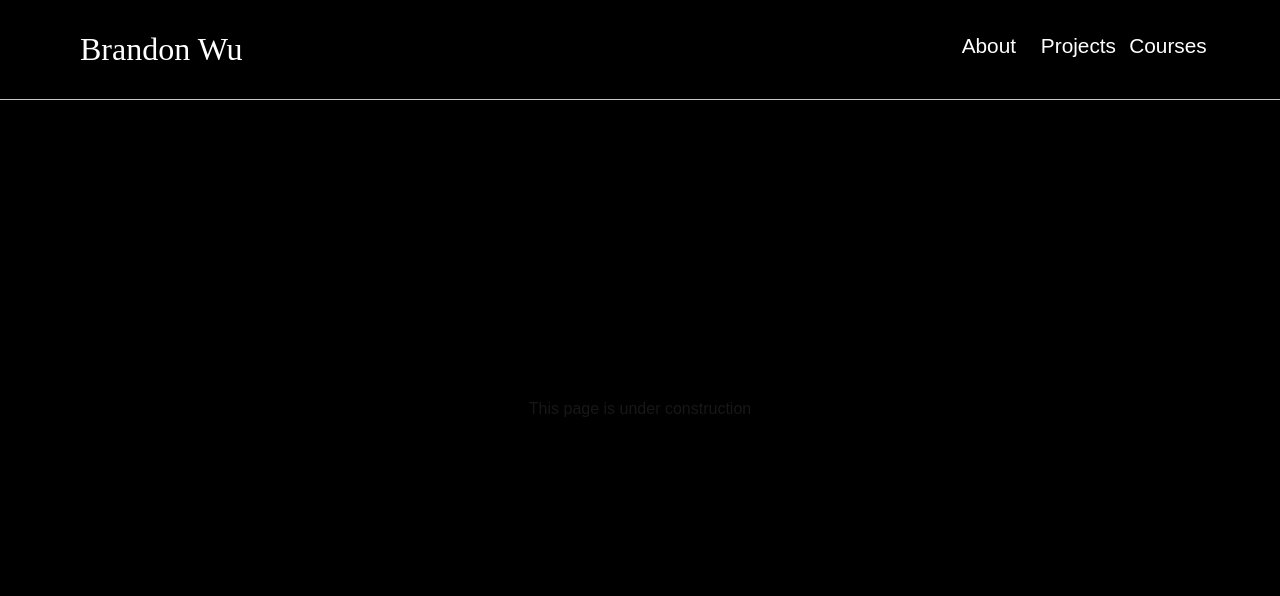
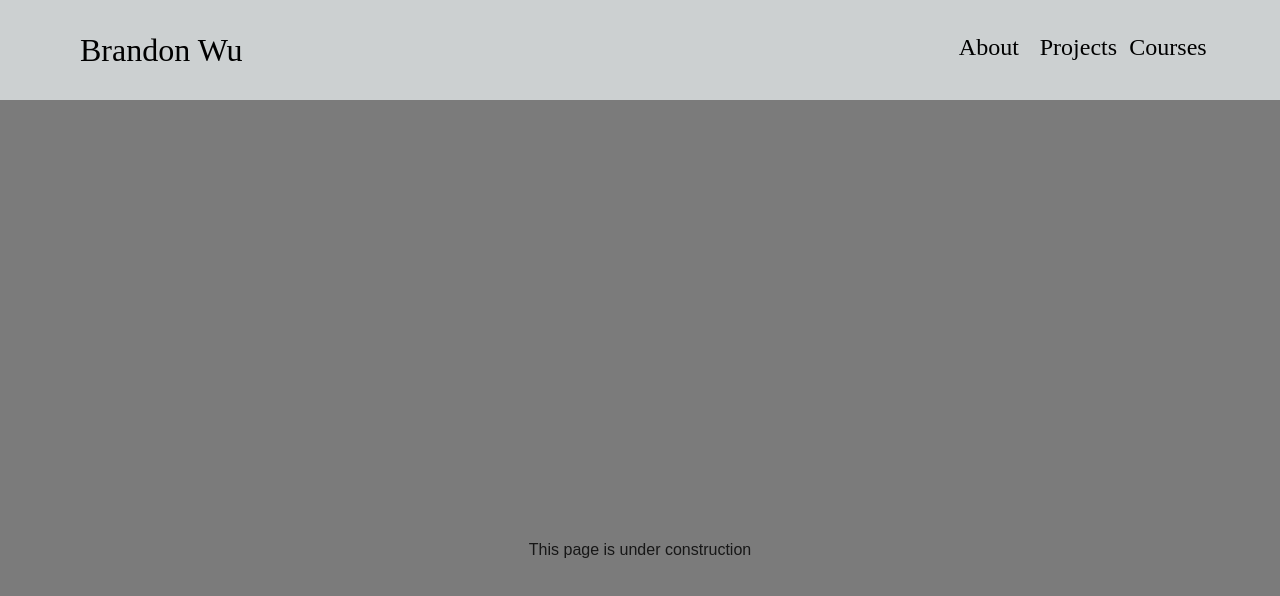
Before and after one commit to brandonwu32/brandonwu, a Next.js app: page /tbd in a window 1280 px wide. Shown: the top 596 px of the page. Built offline with nearby package versions, Linux system fonts and the light colour scheme.

Commit message:
change color scheme

```diff
--- a/src/app/components/navigation/navigation-bar.css
+++ b/src/app/components/navigation/navigation-bar.css
@@ -4,8 +4,9 @@
     flex-direction: row;
     width: 100vw;
     height: 12.5vh;
-    border-bottom: solid 0.05rem rgb(199, 199, 199);
-    background-color: rgba(0, 0, 0, 0.479);
+    background-color: #f3fafbac;
+    backdrop-filter: blur(2.5px);
+    -webkit-backdrop-filter: blur(5px);
     z-index: 3;
 }
 
--- a/src/app/components/navigation/navlink.css
+++ b/src/app/components/navigation/navlink.css
@@ -18,7 +18,7 @@
     background-repeat: no-repeat;
     transition: background-size 0.2s ease-in-out;
     text-decoration: none;
-    background-image: linear-gradient(white, white);
+    background-image: linear-gradient(rgb(0, 0, 0), rgb(0, 0, 0));
 }
 .nav-button:hover,
 .nav-button:focus,
--- a/src/app/components/navigation/navlink.js
+++ b/src/app/components/navigation/navlink.js
@@ -35,7 +35,7 @@ export default function NavLinks() {
                 backgroundRepeat: 'no-repeat',
                 transition: 'background-size 0.2s ease-in-out',
                 textDecoration: 'none',
-                backgroundImage: 'linear-gradient(white, white)',
+                backgroundImage: 'linear-gradient(black, black)',
             }
         }
     }
--- a/src/app/courses/page.css
+++ b/src/app/courses/page.css
@@ -72,7 +72,7 @@ html {
 }
 
 .scroll-content {
-    border-left: 15px solid;
+    border-left: 15px solid rgba(0, 0, 0, 0.661);
     margin-top: 2.5rem;
     padding-inline-start: 2rem;
     display: flex;
@@ -106,7 +106,6 @@ html {
 }
 
 .project-link:hover {
-    color: rgb(116, 116, 148);
     text-decoration: underline;
 }
 
--- a/src/app/globals.css
+++ b/src/app/globals.css
@@ -12,31 +12,39 @@ h1 {
   font-family: 'Source Serif Pro', serif;
   font-weight: 100;
   font-size: 3rem;
-  color: white;
+  color: rgb(0, 0, 0);
 }
 
 h2 {
   font-family: 'Source Serif Pro', serif;
   font-weight: 100;
   font-size: 2rem;
-  color: white;
+  color: rgb(0, 0, 0);
 }
 
 h3 {
-  font-family: 'Assistant', sans-serif;
+  font-family: 'Source Serif Pro', serif;
   font-weight: 500;
-  font-size: 1.3rem;
-  color: white;
+  font-size: 1.5rem;
+  color: rgb(0, 0, 0);
 }
 
 p {
   font-family: 'Assistant', sans-serif;
-  color: rgb(215, 215, 215);
+  color: rgb(0, 0, 0);
   line-height: 1.5rem;
 }
 
 a {
   text-decoration: none;
+}
+
+i {
+  color: black;
+}
+
+li {
+  color: black;
 }
 
 p a {
@@ -45,7 +53,7 @@ p a {
 }
 
 :root {
-  --background: #000000;
+  --background: #7b7b7b;
   --foreground: #171717;
 }
 
@@ -55,16 +63,23 @@ p a {
   object-fit: cover;
 }
 
+.page-container {
+  display: flex;
+  align-items: center;
+  justify-content: center;
+  width: 100vw;
+  height: 100vh;
+  padding-top: 12vh;
+}
+
 .home-container {
   display: flex;
   flex-direction: row;
-  width: 100vw;
   justify-content: center;
   gap: 6vw;
-  padding-top: 22.5vh;
+  justify-self: center;
   animation: 1.5s fadeInAnimation;
 }
-
 
 .home-left {
   width: 350px;
@@ -109,11 +124,9 @@ p a {
 }
 
 .fab {
-  background-color: white;
   width: 25px;
   height: 25px;
   object-fit: cover;
-  filter: invert(100);
 }
 
 @media (max-width: 600px) {
@@ -146,8 +159,8 @@ p a {
 
 @media (prefers-color-scheme: dark) {
   :root {
-    --background: #0a0a0a;
-    --foreground: #ededed;
+    --background: radial-gradient(#fff, #bfe6f776);
+    --foreground: #fff;
   }
 }
 
@@ -178,6 +191,6 @@ a {
 
 @media (prefers-color-scheme: dark) {
   html {
-    color-scheme: dark;
+    color-scheme: light;
   }
 }
--- a/src/app/projects/page.css
+++ b/src/app/projects/page.css
@@ -72,7 +72,7 @@ html {
 }
 
 .scroll-content {
-    border-left: 15px solid;
+    border-left: 15px solid rgba(0, 0, 0, 0.631);
     margin-top: 2.5rem;
     padding-inline-start: 2rem;
     display: flex;
```
Also changed, not shown: src/app/components/card/card.js (+4 -4 lines), src/app/page.js (+8 -7 lines).
